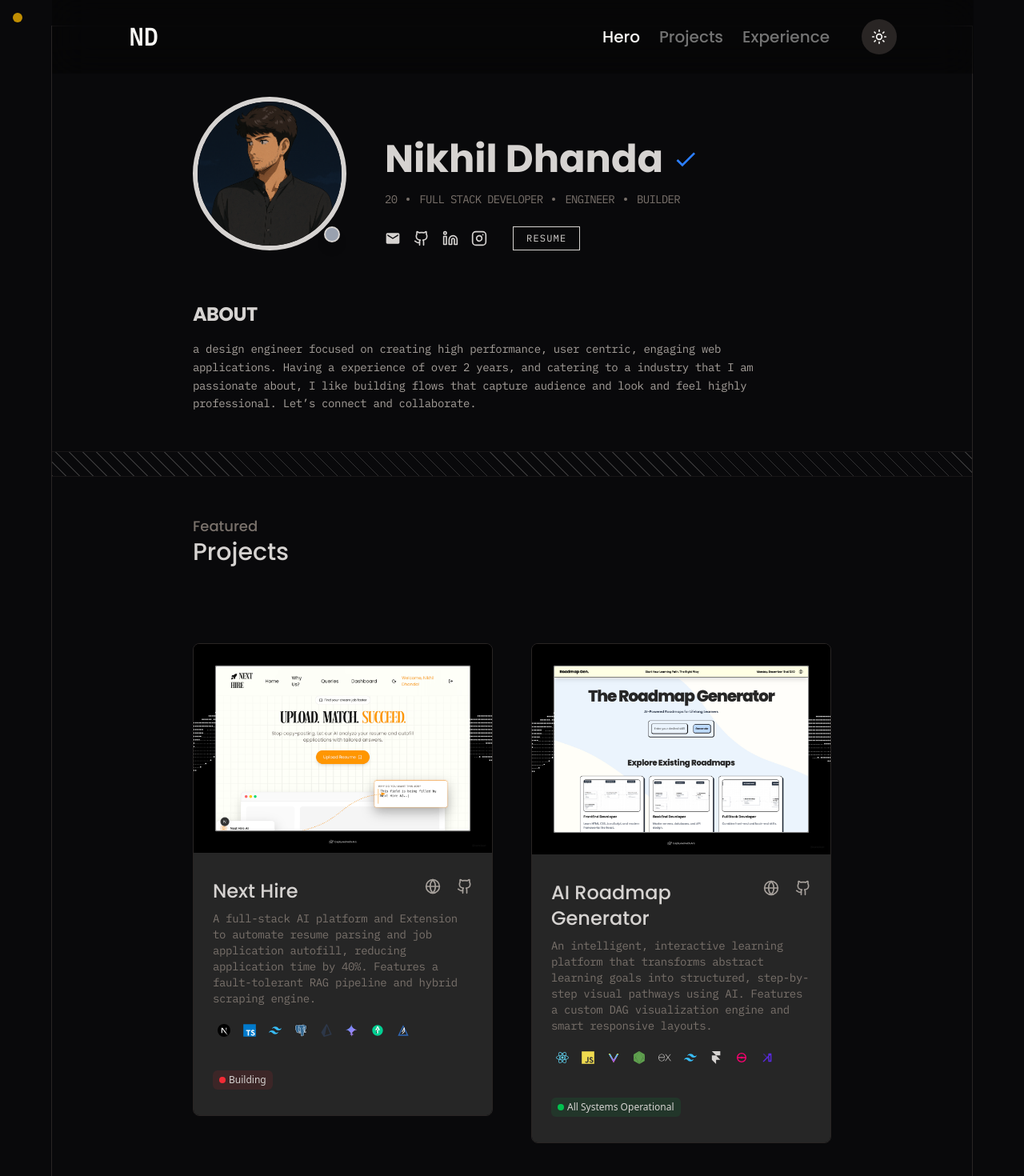
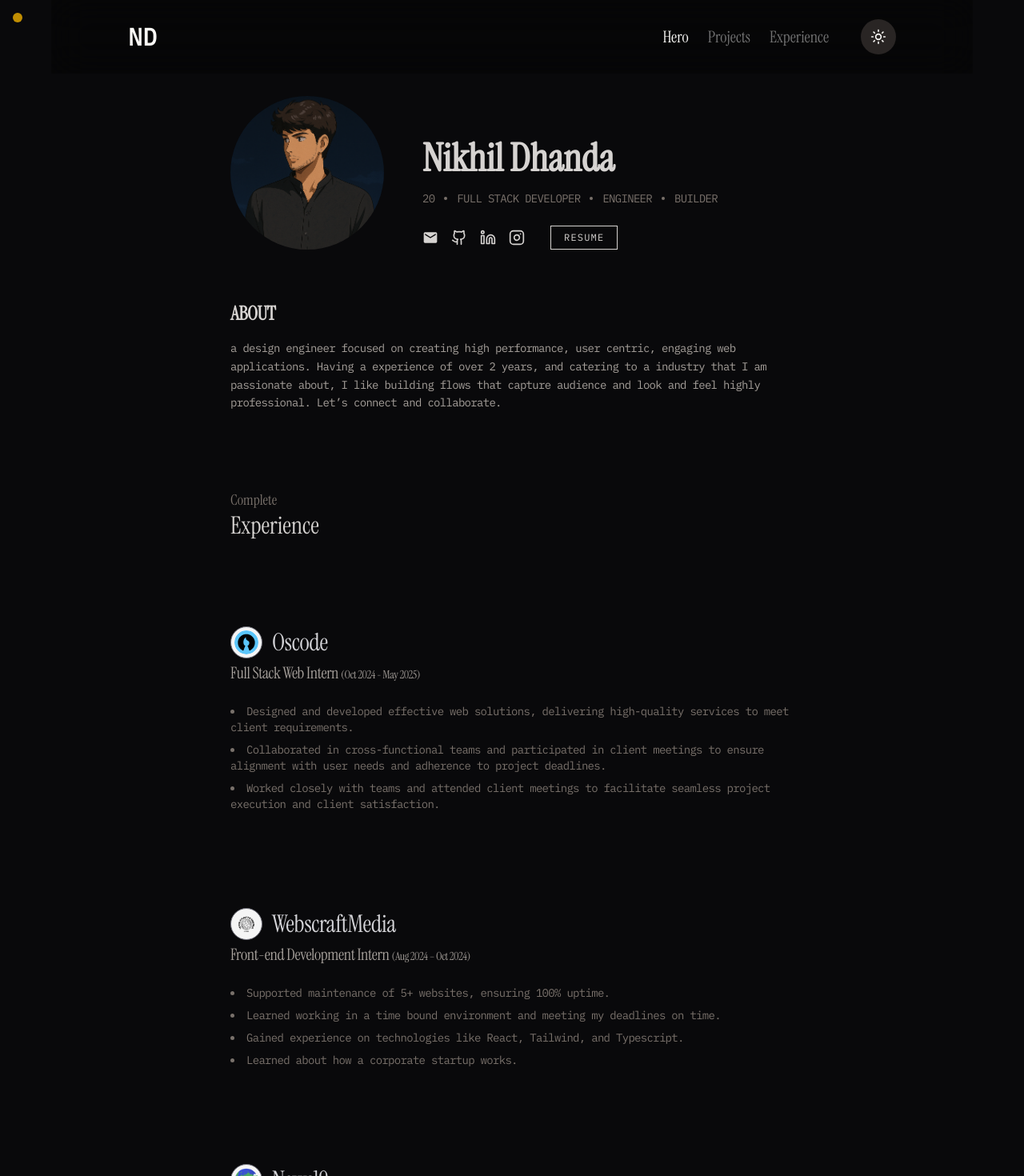
Before and after one commit to nikhildhanda04/portfolio-v3, a Next.js app: page / in a window 1280 px wide. Shown: the top 1470 px of the page at 80% size. Built offline with nearby package versions, Linux system fonts and the light colour scheme; no server answers; a web font is replaced by a local one.

Commit message:
changed font, and rearranged sections

```diff
--- a/src/app/components/common/SectionDivider.tsx
+++ b/src/app/components/common/SectionDivider.tsx
@@ -4,7 +4,7 @@ import React from 'react'
 
 const SectionDivider = () => {
   return (
-    <div className="w-full h-8 overflow-hidden border-t border-b border-stone-200/50 dark:border-stone-800/50">
+    <div className="w-full h-8 overflow-hidden">
       <div
         className="w-full h-full opacity-10 dark:opacity-20"
         style={{
--- /dev/null
+++ b/src/app/components/landingpage/contact.tsx
@@ -0,0 +1,55 @@
+'use client'
+
+import React from 'react'
+
+const Contact = () => {
+  return (
+    <div id="contact" className="px-6 md:px-44 py-12 md:py-20 flex flex-col md:flex-row gap-12 md:gap-24">
+      {/* Left side */}
+      <div className="flex-1 flex flex-col gap-6">
+        <h2 className="text-3xl md:text-4xl font-bold font-primary text-stone-800 dark:text-stone-200">
+          Get in Touch
+        </h2>
+        <p className="font-secondary text-sm text-stone-600 dark:text-stone-400 leading-relaxed max-w-sm tracking-tighter">
+          If you have any inquiries, please feel free to reach out. You can contact me via email at <span className="font-semibold text-stone-800 dark:text-stone-200">nikhildhanda84@gmail.com</span>
+        </p>
+      </div>
+
+      {/* Right side form */}
+      <div className="flex-1 w-full">
+        <form className="flex flex-col gap-4 font-secondary tracking-tighter" onSubmit={(e) => e.preventDefault()}>
+          <div className="flex flex-col md:flex-row gap-4">
+            <input
+              type="text"
+              placeholder="Full Name"
+              className="w-full bg-transparent border border-stone-300 dark:border-stone-800 rounded-md px-4 py-3 text-sm text-stone-800 dark:text-stone-200 focus:outline-none focus:border-stone-500 dark:focus:border-stone-500 transition-colors"
+            />
+            <input
+              type="tel"
+              placeholder="Phone No"
+              className="w-full bg-transparent border border-stone-300 dark:border-stone-800 rounded-md px-4 py-3 text-sm text-stone-800 dark:text-stone-200 focus:outline-none focus:border-stone-500 dark:focus:border-stone-500 transition-colors"
+            />
+          </div>
+          <input
+            type="email"
+            placeholder="Email"
+            className="w-full bg-transparent border border-stone-300 dark:border-stone-800 rounded-md px-4 py-3 text-sm text-stone-800 dark:text-stone-200 focus:outline-none focus:border-stone-500 dark:focus:border-stone-500 transition-colors"
+          />
+          <textarea
+            placeholder="Message"
+            rows={5}
+            className="w-full bg-transparent border border-stone-300 dark:border-stone-800 rounded-md px-4 py-3 text-sm text-stone-800 dark:text-stone-200 focus:outline-none focus:border-stone-500 dark:focus:border-stone-500 transition-colors resize-none"
+          />
+          <button
+            type="submit"
+            className="w-full bg-stone-900 dark:bg-stone-100 text-stone-100 dark:text-stone-900 font-semibold rounded-md px-4 py-3 mt-2 hover:opacity-90 transition-opacity"
+          >
+            Submit
+          </button>
+        </form>
+      </div>
+    </div>
+  )
+}
+
+export default Contact
--- a/src/app/components/landingpage/experience.tsx
+++ b/src/app/components/landingpage/experience.tsx
@@ -51,15 +51,25 @@ const experiences: ExperienceItem[] = [
 export default function Experience() {
     return(
         <>
-        <div id="experience" className="flex flex-col gap-20 py-12 px-6 md:px-44 ">
+        <div id="experience" className="flex flex-col gap-20 py-12 px-6 md:px-56 ">
 
-            <motion.div
-                initial={{y: -20, filter: "blur(10px)"}}
-                whileInView={{y:0, filter: "blur(0px)"}}
-                transition={{duration: 0.4, ease: easeIn}}
-            className="font-primary font-medium text-3xl text-stone-800 dark:text-stone-300">
-                Experience
-            </motion.div>
+            <div>
+                    <motion.div
+                      initial={{ y: -20, filter: "blur(10px)" }}
+                      whileInView={{ y: 0, filter: "blur(0px)" }}
+                      transition={{ duration: 0.4, ease: easeIn }}
+                      className="font-primary font-medium text-lg text-stone-500">
+                      Complete
+                    </motion.div>
+                    <motion.div
+                      initial={{ y: -20, filter: "blur(10px)" }}
+                      whileInView={{ y: 0, filter: "blur(0px)" }}
+                      transition={{ duration: 0.4, ease: easeIn }}
+                      className="font-primary font-medium text-stone-800 dark:text-stone-300 text-3xl">
+                      Experience
+                    </motion.div>
+
+                  </div>
 
             <div className="flex flex-col gap-16">
                 {experiences.map((exp, index) => (
@@ -68,7 +78,7 @@ export default function Experience() {
                         initial={{y: -20, filter: "blur(10px)"}}
                         whileInView={{y:0, filter: "blur(0px)"}}
                         transition={{duration: 0.4 + (index * 0.2), ease: easeIn}}
-                        className="flex flex-col gap-6 font-primary tracking-tight pl-9 py-7"
+                        className="flex flex-col gap-6 font-primary tracking-tight  py-7"
                     >
                         <div className="flex flex-col gap-1">
                             <div className="flex flex-row items-center gap-3">
@@ -96,7 +106,7 @@ export default function Experience() {
                             </div>
                         </div>
 
-                        <ul className="font-secondary text-stone-500 dark:text-stone-500 list-disc list-inside space-y-2">
+                        <ul className="font-secondary tracking-tighter text-sm text-stone-500 dark:text-stone-500 list-disc list-inside space-y-2">
                             {exp.points.map((point, i) => (
                                 <li key={i}>{point}</li>
                             ))}
--- a/src/app/components/landingpage/hero.tsx
+++ b/src/app/components/landingpage/hero.tsx
@@ -2,14 +2,13 @@
 
 import { Linkedin, Github, Instagram } from "lucide-react"
 import Image from 'next/image'
-import VSCodeStatusWidget from "./vscodestatus"
 // import RevolvingText from "./revolvingText"
 import { easeIn, motion } from 'framer-motion';
 
 export default function Hero(){
 
     return(
-        <div className=" relative flex flex-col px-6 md:px-44 py-12 gap-12">
+        <div className=" relative flex flex-col px-6 md:px-56 py-12 gap-12">
 
             {/* Header Block: Profile + Name/Info */}
             <div className="flex flex-col md:flex-row items-center md:items-end gap-8 md:gap-12">
@@ -21,16 +20,13 @@ export default function Hero(){
                     transition={{duration: 0.5, ease: easeIn}}
                     className="relative w-48 h-48 flex-shrink-0"
                 >
-                    <div className="w-full h-full rounded-full border-[6px] border-stone-800 dark:border-stone-300 overflow-hidden relative">
+                    <div className="w-full h-full rounded-full overflow-hidden relative">
                         <Image
                             src="/Profile.png"
                             alt="Nikhil Dhanda"
                             fill
                             className="object-cover"
                         />
-                    </div>
-                    <div className="absolute bottom-1 right-2 z-10">
-                        <VSCodeStatusWidget />
                     </div>
                 </motion.div>
 
@@ -45,7 +41,6 @@ export default function Hero(){
                         <h1 className="text-4xl md:text-5xl font-bold font-primary text-stone-800 dark:text-stone-300">
                             Nikhil Dhanda
                         </h1>
-                        <VerifiedBadge />
                     </motion.div>
 
                     <motion.div
@@ -66,7 +61,7 @@ export default function Hero(){
                     {/* Socials & Resume */}
                     <div className="flex items-center gap-4 mt-2">
                         <div className="flex gap-4">
-                             <a href="mailto:nikhildhanda005@gmail.com" className="text-stone-800 dark:text-stone-300 hover:opacity-70">
+                             <a href="mailto:nikhildhanda84@gmail.com" className="text-stone-800 dark:text-stone-300 hover:opacity-70">
                                 <GmailIcon />
                             </a>
                             <a href="https://github.com/nikhildhanda04" target="_blank" rel="noopener noreferrer" className="text-stone-800 dark:text-stone-300 hover:opacity-70">
@@ -99,7 +94,7 @@ export default function Hero(){
                 className="flex flex-col gap-4 mt-4"
             >
                 <h2 className="text-2xl font-bold font-primary text-stone-800 dark:text-stone-300 uppercase tracking-tight">About</h2>
-                <p className="max-w-3xl font-secondary mb-10 tracking-tight text-sm text-stone-600 dark:text-stone-400 leading-relaxed">
+                <p className="max-w-3xl font-secondary mb-10 tracking-tighter text-sm text-stone-600 dark:text-stone-400 leading-relaxed">
                    a design engineer focused on creating high performance, user centric, engaging web applications.
                     Having a experience of over 2 years, and catering to a industry that I am passionate about, I like building flows that capture audience and look and feel highly professional.
                     Let’s connect and collaborate.
@@ -110,11 +105,7 @@ export default function Hero(){
     )
 }
 
-const VerifiedBadge = () => (
-    <svg viewBox="0 0 24 24" className="w-8 h-8 text-blue-500 fill-current">
-        <path d="M9 16.17L4.83 12l-1.42 1.41L9 19 21 7l-1.41-1.41z" />
-    </svg>
-)
+
 
 const GmailIcon = () => (
     <svg viewBox="0 0 24 24" className="w-5 h-5 fill-current">
--- a/src/app/globals.css
+++ b/src/app/globals.css
@@ -1,4 +1,7 @@
 @import "tailwindcss";
+
+
+@import url('https://fonts.googleapis.com/css2?family=Instrument+Serif:ital@0;1&display=swap');
 
 @font-face{
   font-family: 'plex';
@@ -17,8 +20,8 @@
 @theme {
   --color-light: #FAF9F6;
   --color-dark: #09090B;
-  --font-logo: "poltawaski". sans-serif;
-  --font-primary: "Poppins";
+  --font-logo: "poltawaski", sans-serif;
+  --font-primary: "Instrument Serif", serif;
   --font-secondary: "plex", sans-serif;
 }
 
--- a/src/app/layout.tsx
+++ b/src/app/layout.tsx
@@ -1,13 +1,13 @@
 import type { Metadata } from "next";
 import CursorFollower from "./components/common/cursor";
-import { Poppins, Poltawski_Nowy, IBM_Plex_Mono } from "next/font/google";
+import { Instrument_Serif, Poltawski_Nowy, IBM_Plex_Mono } from "next/font/google";
 import { Analytics } from "@vercel/analytics/react"
 import "./globals.css";
 
-const poppins = Poppins({
-  variable: "--font-poppins",
+const instrument_serif = Instrument_Serif({
+  variable: "--font-instrument-serif",
   subsets: ["latin"],
-  weight: ["100", "200", "300", "400", "500", "600", "700", "800"]
+  weight: ["400"],
 });
 
 const poltawaski_noway = Poltawski_Nowy({
@@ -35,9 +35,9 @@ export default function RootLayout({
   return (
     <html lang="en" className="dark">
       <body
-        className={`${imb_plex_mono.variable} ${poltawaski_noway.variable} ${poppins.variable} antialiased bg-light dark:bg-dark text-stone-900 dark:text-stone-300 min-h-screen p-4 md:p-8`}
+        className={`${imb_plex_mono.variable} ${poltawaski_noway.variable} ${instrument_serif.variable} font-primary antialiased bg-light dark:bg-dark text-stone-900 dark:text-stone-300 min-h-screen p-4 md:p-8`}
       >
-        <div className="max-w-6xl mx-auto border border-stone-300 dark:border-stone-800 min-h-[calc(100vh-2rem)] md:min-h-[calc(100vh-4rem)] relative">
+        <div className="max-w-6xl mx-auto min-h-[calc(100vh-2rem)] md:min-h-[calc(100vh-4rem)] relative">
           <CursorFollower />
           {children}
           <Analytics />
--- a/src/app/page.tsx
+++ b/src/app/page.tsx
@@ -4,7 +4,6 @@ import Projects from "./components/landingpage/projects";
 import {projects} from "./components/landingpage/projectData";
 import Experience from "./components/landingpage/experience";
 import Footer from "./components/common/footer";
-import SectionDivider from "./components/common/SectionDivider";
 
 export default function Home() {
   return (
@@ -19,19 +18,17 @@ export default function Home() {
         <Hero />
       </div>
 
-      <SectionDivider />
+
+
+      <div id="experience">
+        <Experience />
+      </div>
 
       <div id="projects">
         <Projects projects={projects} />
       </div>
 
-      <SectionDivider />
 
-      <div id="experience">
-        <Experience />
-      </div>
-
-      <SectionDivider />
 
       <div>
         <Footer />
```
Also changed, not shown: src/app/components/common/footer.tsx (+55 -16 lines).
